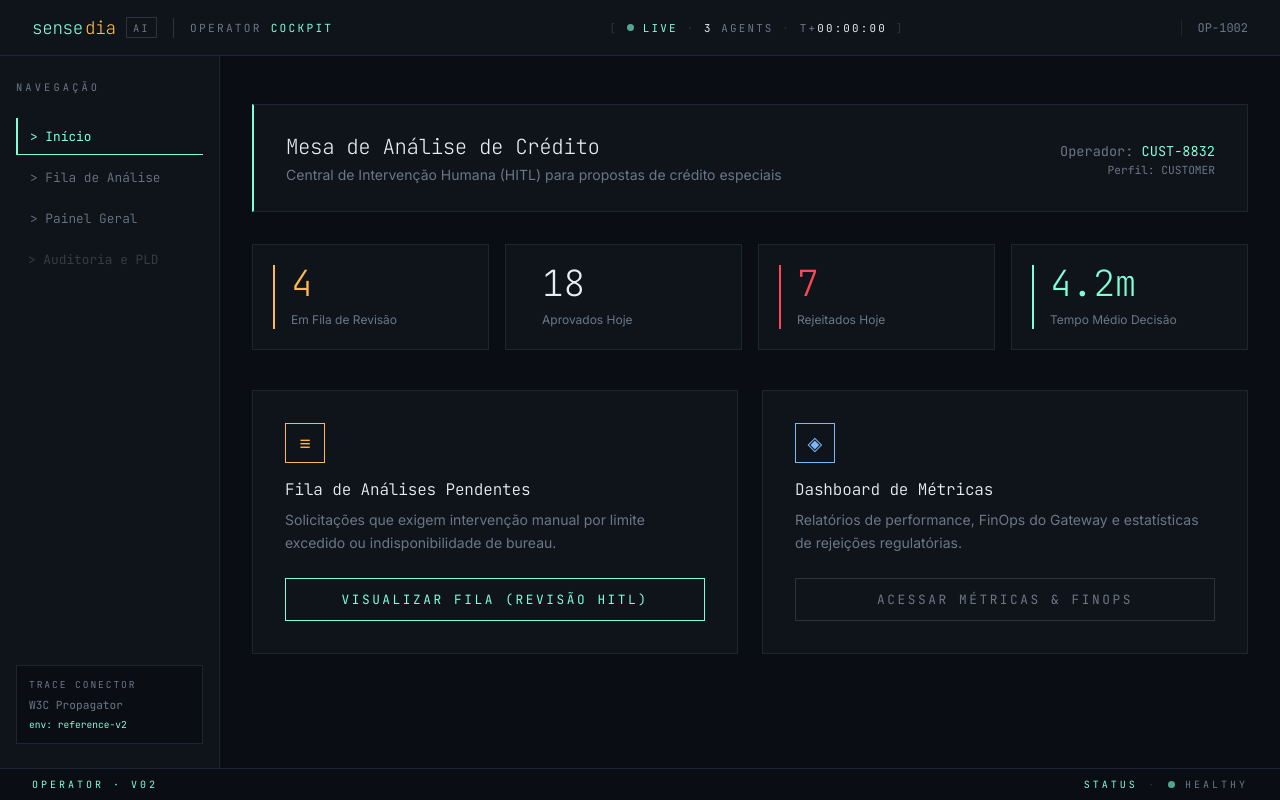
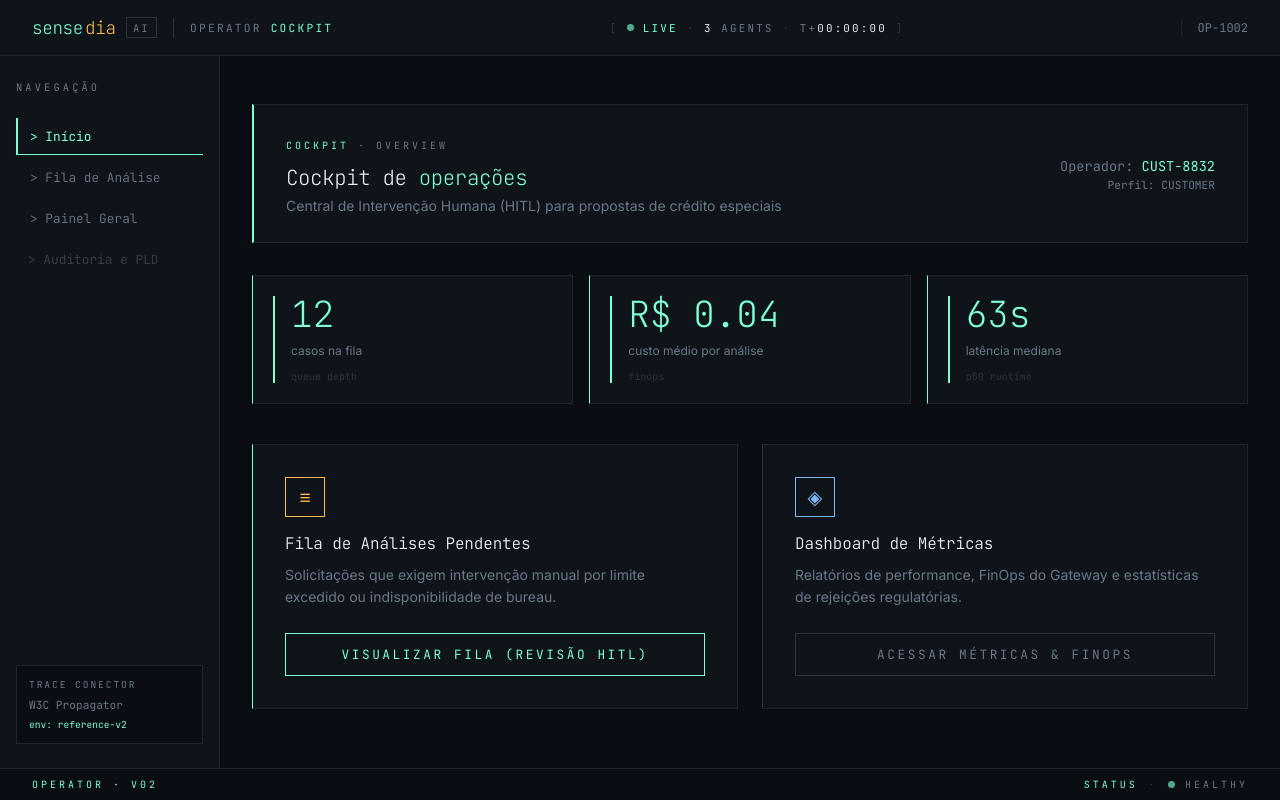
Before and after one commit to it0dan/credit-analysis-frontend, a Next.js app in the folder apps/operator/: page / in a window 1280 px wide. Built offline with nearby package versions, Linux system fonts and the light colour scheme.

Commit message:
style: increase accent density on app screens

```diff
--- a/apps/operator/app/page.tsx
+++ b/apps/operator/app/page.tsx
@@ -6,15 +6,15 @@ import { useAuth } from '@repo/auth';
 import { CockpitLayout } from '@repo/ui/cockpit-layout';
 import { Stat } from '@repo/ui/stat';
 import { Card } from '@repo/ui/card';
+import { Tag } from '@repo/ui/tag';
 
 export default function OperatorHome() {
   const auth = useAuth();
 
-  const stats: Array<{ label: string; value: string; color: 'warn' | 'ok' | 'alert' | 'acc' }> = [
-    { label: 'Em Fila de Revisão',  value: '4',    color: 'warn'  },
-    { label: 'Aprovados Hoje',       value: '18',   color: 'ok'    },
-    { label: 'Rejeitados Hoje',      value: '7',    color: 'alert' },
-    { label: 'Tempo Médio Decisão',  value: '4.2m', color: 'acc'   },
+  const stats: Array<{ label: string; value: string; sub: string }> = [
+    { label: 'casos na fila', value: '12', sub: 'queue depth' },
+    { label: 'custo médio por análise', value: 'R$ 0.04', sub: 'finops' },
+    { label: 'latência mediana', value: '63s', sub: 'p50 runtime' },
   ];
 
   return (
@@ -41,6 +41,7 @@ export default function OperatorHome() {
           }}
         >
           <div>
+            <Tag dim="overview">cockpit</Tag>
             <h1
               style={{
                 margin: 0,
@@ -51,7 +52,7 @@ export default function OperatorHome() {
                 letterSpacing: '-0.02em',
               }}
             >
-              Mesa de Análise de Crédito
+              Cockpit de <span style={{ color: 'var(--acc)' }}>operações</span>
             </h1>
             <p style={{ margin: '0.4rem 0 0 0', fontSize: '0.875rem', color: 'var(--muted)' }}>
               Central de Intervenção Humana (HITL) para propostas de crédito especiais
@@ -73,14 +74,14 @@ export default function OperatorHome() {
         <div
           style={{
             display: 'grid',
-            gridTemplateColumns: 'repeat(auto-fit, minmax(200px, 1fr))',
+            gridTemplateColumns: 'repeat(auto-fit, minmax(220px, 1fr))',
             gap: '1rem',
             marginBottom: '2.5rem',
           }}
         >
           {stats.map((stat, idx) => (
-            <Card key={idx} style={{ padding: '1.25rem' }}>
-              <Stat label={stat.label} value={stat.value} color={stat.color} />
+            <Card key={idx} style={{ padding: '1.25rem', borderLeft: '1px solid var(--acc)' }}>
+              <Stat label={stat.label} value={stat.value} sub={stat.sub} />
             </Card>
           ))}
         </div>
@@ -101,6 +102,7 @@ export default function OperatorHome() {
               flexDirection: 'column',
               justifyContent: 'space-between',
               minHeight: '240px',
+              borderLeft: '1px solid var(--acc)',
             }}
           >
             <div>
@@ -168,6 +170,7 @@ export default function OperatorHome() {
               flexDirection: 'column',
               justifyContent: 'space-between',
               minHeight: '240px',
+              borderLeft: '1px solid var(--line2)',
             }}
           >
             <div>
--- a/packages/ui/src/agent-card.tsx
+++ b/packages/ui/src/agent-card.tsx
@@ -1,5 +1,6 @@
 import React from 'react';
 import type { AgentCall } from '@repo/types';
+import { Pulse } from './pulse';
 
 interface AgentCardProps {
   agent: AgentCall;
@@ -52,6 +53,7 @@ export function AgentCard({ agent }: AgentCardProps) {
       </div>
 
       <div style={{ display: 'flex', alignItems: 'center', gap: '0.5rem', marginBottom: '0.5rem' }}>
+        {agent.status === 'success' ? <Pulse color="acc" size={6} /> : (
           <span
             style={{
               width: '6px',
@@ -62,6 +64,7 @@ export function AgentCard({ agent }: AgentCardProps) {
               flexShrink: 0,
             }}
           />
+        )}
         <span style={{ fontSize: '0.75rem', textTransform: 'uppercase', color: colors.text, letterSpacing: 'var(--ls-label)' }}>
           {agent.status}
         </span>
```
Also changed, not shown: apps/operator/app/queue/[request_id]/page.tsx (+6 -2 lines), apps/operator/app/queue/page.tsx (+14 -6 lines), 2 other files (tests, documents, lock files or other folders). Lines whose indentation alone changed are shown as unchanged.
